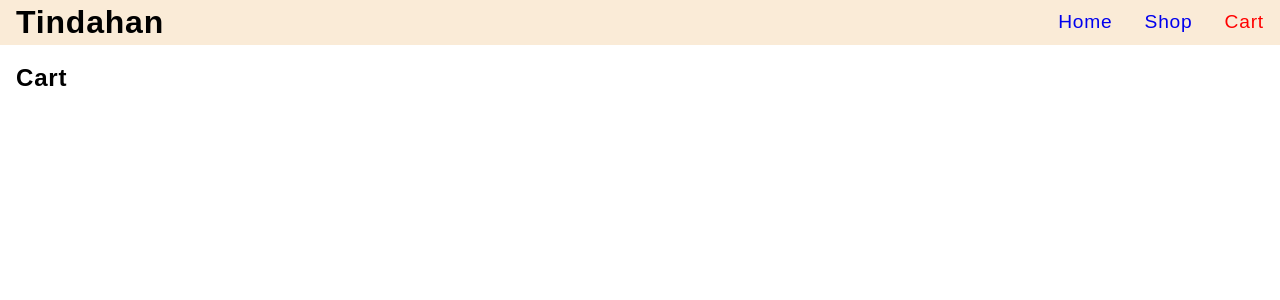
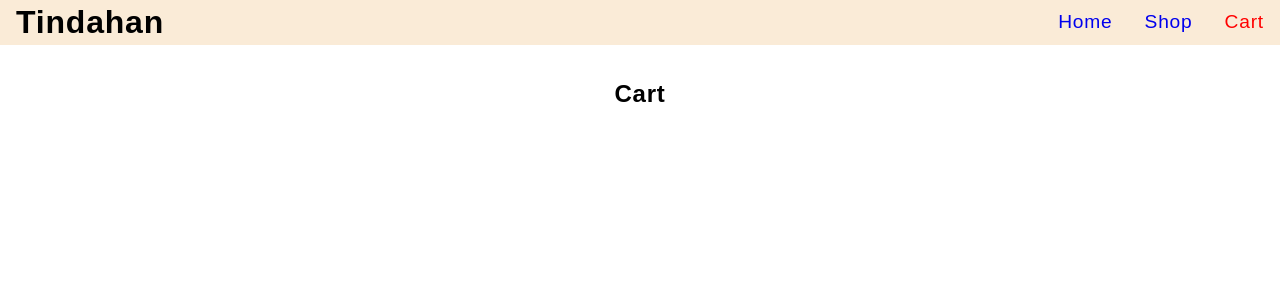
Before and after one commit to etanyosef/shopping-cart, a React (Vite) app: page /cart in a window 1280 px wide. Shown: the top 300 px of the page. Built offline with nearby package versions, Linux system fonts and the light colour scheme.

Commit message:
add page title class

```diff
--- a/src/components/Cart.jsx
+++ b/src/components/Cart.jsx
@@ -6,7 +6,7 @@ export default function Cart() {
             <Header />
 
             <main>
-                <h2>Cart</h2>
+                <h2 className="page-title">Cart</h2>
             </main>
         </>
     )
--- a/src/components/Shop/Shop.jsx
+++ b/src/components/Shop/Shop.jsx
@@ -54,7 +54,7 @@ export default function Shop() {
             <Header />
 
             <main>
-                <h2>Shop</h2>
+                <h2 className="page-title">Shop</h2>
 
                 <div className={styles.container}>
                     {isLoading ? (
```
